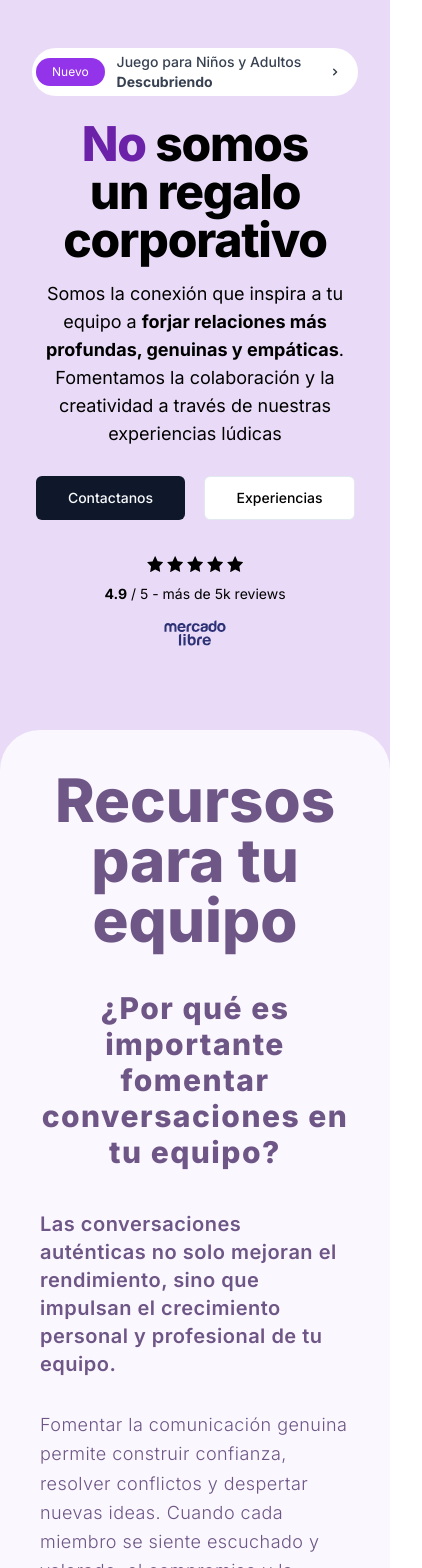
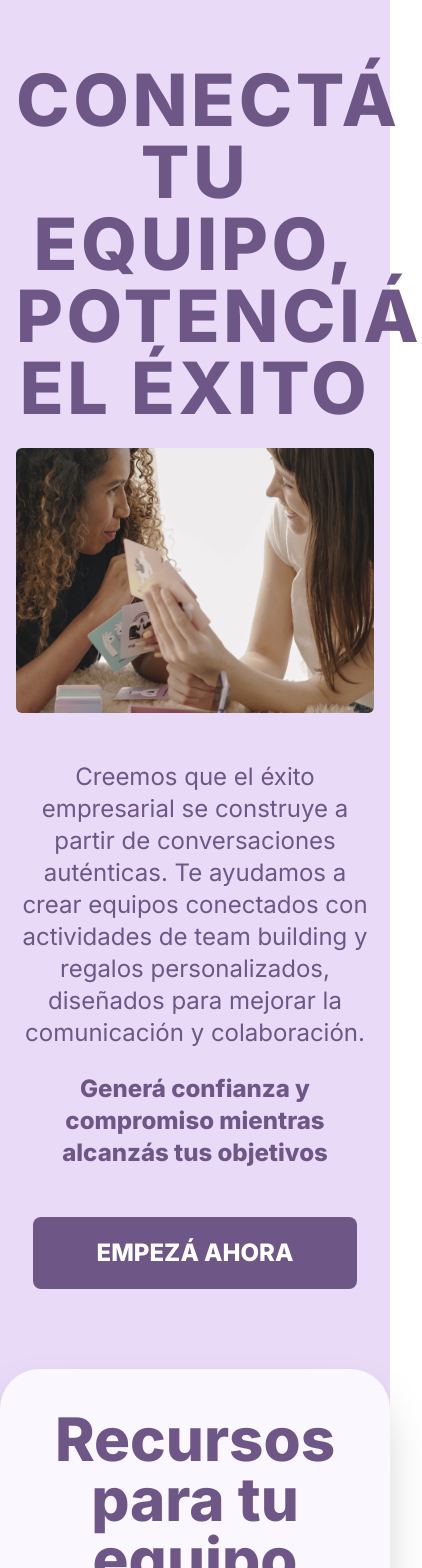
Before and after one commit to EnPalabras/landing-v2, a Next.js app: page / in a window 390 px wide. Shown: the part 80-1648 px from the top of the page, 422 px wide, since content can reach past the window. Built offline with nearby package versions, Linux system fonts and the light colour scheme.

Commit message:
upload version 2

```diff
--- a/src/NextLevel/NextLevel.tsx
+++ b/src/NextLevel/NextLevel.tsx
@@ -19,10 +19,10 @@ export const TeamSection = () => {
           <h3 className="text-5xl md:text-5xl font-extrabold text-center text-[#6E5686] leading-tight text-balance">
             Llevá tu equipo <br /> al siguiente nivel
           </h3>
-          <p className="mt-4 text-center text-lg lg:max-w-[75%] mx-auto text-balance">
+          <p className="mt-4 text-lg lg:max-w-[75%] mx-auto text-balance text-justify lg:text-center">
             No esperes más para transformar la comunicación en tu empresa.
           </p>
-          <p className="mt-4 text-center text-lg lg:max-w-[75%] mx-auto leading-2 text-balance">
+          <p className="mt-4 text-lg lg:max-w-[75%] mx-auto leading-2 text-balance text-justify lg:text-center">
             Desde dinámicas gratuitas hasta regalos personalizados, en{' '}
             <span className="font-bold">En Palabras</span> tenemos todo lo que
             necesitás para mejorar el trabajo en equipo y crear una cultura de
@@ -64,7 +64,7 @@ export const TeamSection = () => {
           <div className="mt-8 text-center">
             <button
               className="bg-[#6E5686] text-white font-bold
-          py-3 px-6 rounded-lg shadow-lg hover:bg-[#513a67] transition"
+          py-3 px-6 rounded-lg shadow-lg hover:bg-[#513a67] transition text-balance"
             >
               ¡TRANSFORMÁ TU EQUIPO HOY!
             </button>
--- a/src/Resources/Resources.tsx
+++ b/src/Resources/Resources.tsx
@@ -8,7 +8,7 @@ export const Resources = () => {
   return (
     <section className="bg-[#E9DBF7] flex flex-col items-center justify-center w-full ">
       <div
-        className="bg-[#FAF7FE] p-10 sm:p-12 lg:p-20 pb-0 w-full"
+        className="bg-[#FAF7FE] px-4 py-10 sm:py-12 lg:p-20 pb-0 w-full shadow-2xl "
         style={{
           borderTopRightRadius: '2.5rem',
           borderTopLeftRadius: '2.5rem',
@@ -22,18 +22,21 @@ export const Resources = () => {
           <p className="font-extrabold text-3xl text-center md:text-left py-2 mb-2 tracking-wider">
             ¿Por qué es importante fomentar conversaciones en tu equipo?
           </p>
-          <p className="font-semibold text-xl text-left py-2 max-w-5xl tracking-wide">
+          <p className="font-semibold text-xl py-2 max-w-5xl tracking-wide text-justify lg:text-left">
             Las conversaciones auténticas no solo mejoran el rendimiento, sino
             que impulsan el crecimiento personal y profesional de tu equipo.
           </p>
-          <p className="text-lg text-[#6E5686] py-2 leading-relaxed mb-6 text-left max-w-5xl font-light tracking-wide">
+          <p
+            className="text-lg text-[#6E5686] py-2 leading-relaxed mb-6 text-justify lg:text-left
+          max-w-5xl font-light tracking-wide"
+          >
             Fomentar la comunicación genuina permite construir confianza,
             resolver conflictos y despertar nuevas ideas. Cuando cada miembro se
             siente escuchado y valorado, el compromiso y la colaboración crecen,
             y con ellos, los resultados.
           </p>
         </div>
-        <div className="px-4 lg:px-0 mx-auto max-w-6xl">
+        <div className="lg:px-0 mx-auto max-w-6xl">
           <div className="grid grid-cols-1 gap-6 mx-auto mt-8 lg:mt-16 lg:grid-cols-2">
             <div className="overflow-hidden bg-white rounded shadow ">
               <div className="p-5 flex flex-col space-between justify-between h-full">
--- a/src/app/page.tsx
+++ b/src/app/page.tsx
@@ -4,6 +4,7 @@ import AboutSection from '@/components/Contact/QuienesSomos'
 import FAQs from '@/components/FAQs/FAQ'
 import Features from '@/components/Features/Features'
 import HeroSectionImageWithReviews from '@/components/HeroSection/Hero'
+import NewHero from '@/components/HeroSection/NewHero'
 import { Path } from '@/components/Path/Path'
 import Products from '@/components/ProductsSection/Products'
 import Servicios from '@/components/Servicios/Servicios'
@@ -45,7 +46,8 @@ export default function Home() {
   return (
     // <main className="flex min-h-screen flex-col items-center w-full">
     <main className="flex flex-col items-center w-full">
-      <HeroSectionImageWithReviews />
+      {/* <HeroSectionImageWithReviews /> */}
+      <NewHero />
       <Resources />
       {/* <SocialProof /> */}
       {/* <Brands /> */}
--- a/src/components/Contact/QuienesSomos.tsx
+++ b/src/components/Contact/QuienesSomos.tsx
@@ -12,7 +12,7 @@ export const AboutSection = () => {
         <h2 className="font-extrabold mb-4 text-5xl md:text-6xl text-center text-[#6E5686]">
           ¿Quiénes somos?
         </h2>
-        <p className="text-xl text-[#6E5686] py-4 leading-relaxed mb-6 lg:max-w-[75%] mx-auto text-balance">
+        <p className="text-xl text-[#6E5686] py-4 px-4 leading-relaxed mb-6 lg:max-w-[75%] mx-auto text-justify lg:text-left">
           En <span className="font-bold">En Palabras</span> somos especialistas
           en crear experiencias que conectan y transforman equipos a través de
           la comunicación y empatía. Nuestra misión es ayudarte a construir una
--- /dev/null
+++ b/src/components/HeroSection/NewHero.tsx
@@ -0,0 +1,53 @@
+import heroMobile from '@/../public/images/mobile/1.jpg'
+import heroDesktop from '@/../public/images/desktop/1.jpg'
+
+export default function NewHero() {
+  return (
+    <section className="bg-[#E9DBF7] w-full">
+      <div className=" text-[#6E5686] flex flex-col max-w-6xl mx-auto py-20 px-4">
+        <div className="flex flex-col lg:flex-row gap-6 justify-between w-full items-center ">
+          <h1
+            className="uppercase text-center lg:text-left text-7xl
+          font-extrabold tracking-wider flex-1 w-full"
+          >
+            Conectá <br className="hidden lg:block" />
+            tu equipo, <br />
+            Potenciá <br className="hidden lg:block" />
+            el éxito
+          </h1>
+          <div className="relative mb-12 flex-1 w-full">
+            <img
+              fetchPriority="low"
+              loading="lazy"
+              className="object-center rounded-md object-cover w-full"
+              src={heroDesktop.src}
+              alt="Jugá con En Palabras"
+            />
+          </div>
+        </div>
+        <div className="flex flex-col gap-6 text-center lg:text-justify lg:mt-12">
+          <p className="text-2xl text-balance">
+            Creemos que el éxito empresarial se construye a partir de
+            conversaciones auténticas. Te ayudamos a crear equipos conectados
+            con actividades de team building y regalos personalizados, diseñados
+            para mejorar la comunicación y colaboración.
+          </p>
+          <p className="text-2xl lg:text-3xl font-extrabold">
+            Generá confianza y compromiso mientras alcanzás tus objetivos
+          </p>
+        </div>
+
+        <div className="w-full flex justify-center pt-12">
+          <button
+            className="text-white bg-[#6E5686] rounded-lg uppercase py-5 px-16 font-extrabold
+          text-2xl hover:bg-[#513a67] transition-all duration-300 ease-in-out"
+          >
+            Empezá Ahora
+          </button>
+        </div>
+      </div>
+
+      <div></div>
+    </section>
+  )
+}
--- a/src/components/Testimonials/Testimonials.tsx
+++ b/src/components/Testimonials/Testimonials.tsx
@@ -88,7 +88,7 @@ const TestimonialCard = ({ name, company, testimonial, rating, src }: any) => {
         </div>
         <div className="py-4 flex justify-between flex-col">
           <blockquote className="">
-            <p className="text-lg text-black px-4 text-balance">
+            <p className="text-lg text-black px-6 text-justify lg:text-center">
               {testimonial}
             </p>
           </blockquote>
@@ -115,7 +115,7 @@ export default function Testimonials() {
         <div className="px-4 w-full sm:px-6 lg:px-8 max-w-7xl mx-auto">
           <div className="max-w-4xl mx-auto text-center pb-8 lg:pb-0">
             <h3
-              className="text-6xl font-extrabold leading-tight
+              className="text-5xl font-extrabold leading-tight
           text-white sm:text-6xl lg:text-7xl text-balance"
             >
               Empresas que confiaron en nosotros
```
